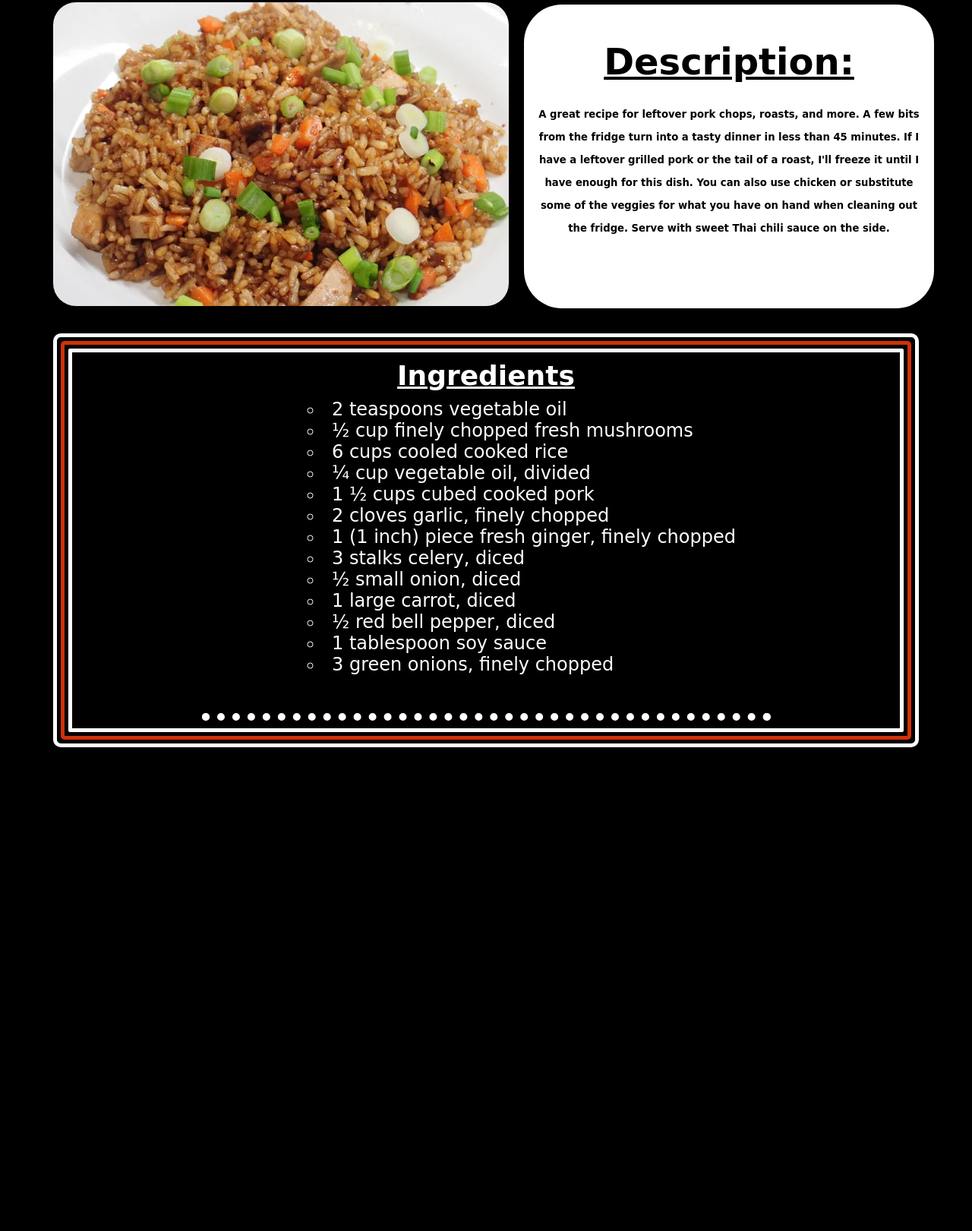
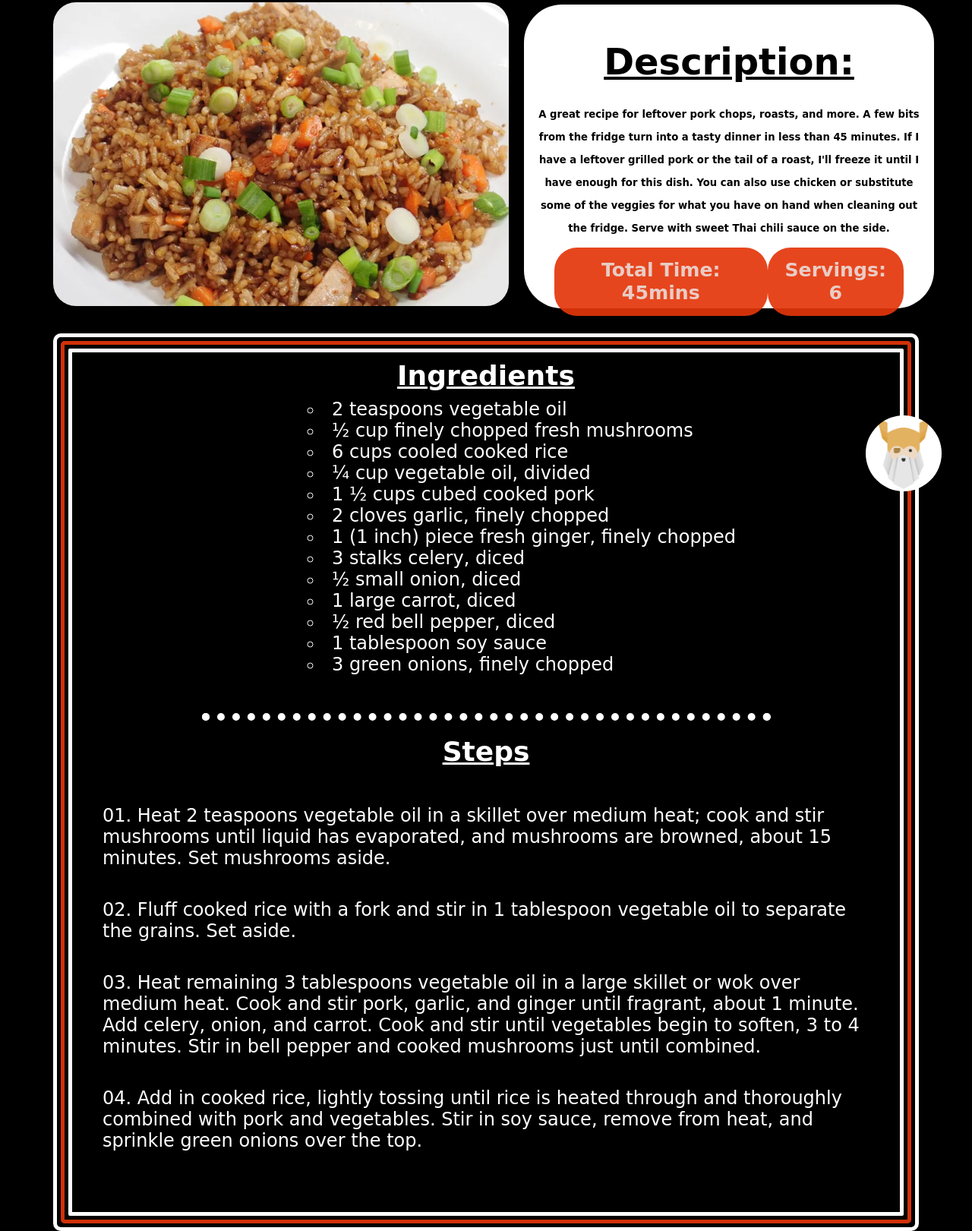
Before and after one commit to Olise-Uwadinmah/odin-recipes, a plain HTML site: page recipes/fried-rice.html in a window 1280 px wide. Shown: the part 123-1744 px from the top of the page at 76% size. Before the commit the page ends 1147 px from the top, so only its background shows below. Drawn offline with Linux system fonts and the light colour scheme; a web font is replaced by a local one.

Commit message:
More updates

```diff
--- a/recipes/fried-rice.html
+++ b/recipes/fried-rice.html
@@ -27,6 +27,15 @@
                 <div class="description">
                     <h1>Description:</h1>
                     <p>A great recipe for leftover pork chops, roasts, and more. A few bits from the fridge turn into a tasty dinner in less than 45 minutes. If I have a leftover grilled pork or the tail of a roast, I'll freeze it until I have enough for this dish. You can also use chicken or substitute some of the veggies for what you have on hand when cleaning out the fridge. Serve with sweet Thai chili sauce on the side.</p>
+                    <div class="add">
+                        <div class="time try">
+                            <h2>Total Time: 45mins</h2>
+
+                        </div>
+                        <div class="servings try">
+                            <h2>Servings: 6</h2>
+                        </div>
+                    </div>
                 </div>
             </div>
         </div>
@@ -53,9 +62,22 @@
                             <li>3 green onions, finely chopped</li>
                         </ul>
                         <hr>
+
+                    </div>
+                    <div class="contents">
+                        <h2>Steps</h2>
+                        <ol>
+                            <li>Heat 2 teaspoons vegetable oil in a skillet over medium heat; cook and stir mushrooms until liquid has evaporated, and mushrooms are browned, about 15 minutes. Set mushrooms aside.</li>
+                            <li>Fluff cooked rice with a fork and stir in 1 tablespoon vegetable oil to separate the grains. Set aside.</li>
+                            <li>Heat remaining 3 tablespoons vegetable oil in a large skillet or wok over medium heat. Cook and stir pork, garlic, and ginger until fragrant, about 1 minute. Add celery, onion, and carrot. Cook and stir until vegetables begin to soften, 3 to 4 minutes. Stir in bell pepper and cooked mushrooms just until combined.</li>
+                            <li>Add in cooked rice, lightly tossing until rice is heated through and thoroughly combined with pork and vegetables. Stir in soy sauce, remove from heat, and sprinkle green onions over the top.</li>
+                        </ol>
                     </div>
                 </div>
             </div>
+        </div>
+        <div class="logo">
+            <a href="https://www.theodinproject.com/about"><img src="download.png" alt="" class="logo"></a>
         </div>
     </div>
 
--- a/recipes/style.css
+++ b/recipes/style.css
@@ -67,9 +67,10 @@ body{
 }
 hr{
     width: 70%;
-    border: dotted white 10px;
+    border: dotted #fff 10px;
     border-top: none;
     margin: 0px auto;
+
 }
 .border1{
     border: #fff solid 5px ;
@@ -100,8 +101,51 @@ hr{
     list-style-type: circle;
     list-style-position: inside;
 }
+.contents ol{
+    text-align: left;
+    margin-top: 10px;
+    margin-bottom: 50px;
+}
+.contents ol li{
+    list-style-type:decimal-leading-zero;
+    list-style-position: inside;
+    padding: 20px 30px;
+}
+.contents h2{
+    padding: 20px;
+    text-decoration: underline;
+}
 
+.logo {
+    border-radius: 50%;
+    width: 100px;
+    position: fixed;
+    bottom: 30px;
+    right: 40px;
+}
+.add{
+    display: flex;
+    font-size: 70%;
+    justify-content: space-between;
+    margin: 10px 30px;
+}
+.time{
+    background-color: #e4360aea;
+    padding: 15px;
+    border-radius: 30px;
+    color: #e9ccc5;
+}
 
+.servings{
+    background-color: #e4360aea;
+    padding: 15px;
+    border-radius: 30px;
+    color: #e9ccc5;
+}
+.description:hover .add .try{
+    background-color: #e9ccc5;
+    color: #e4360aea;
+}
 
 
 
```
Also changed, not shown: recipes/download.png (added), 1 other file.
